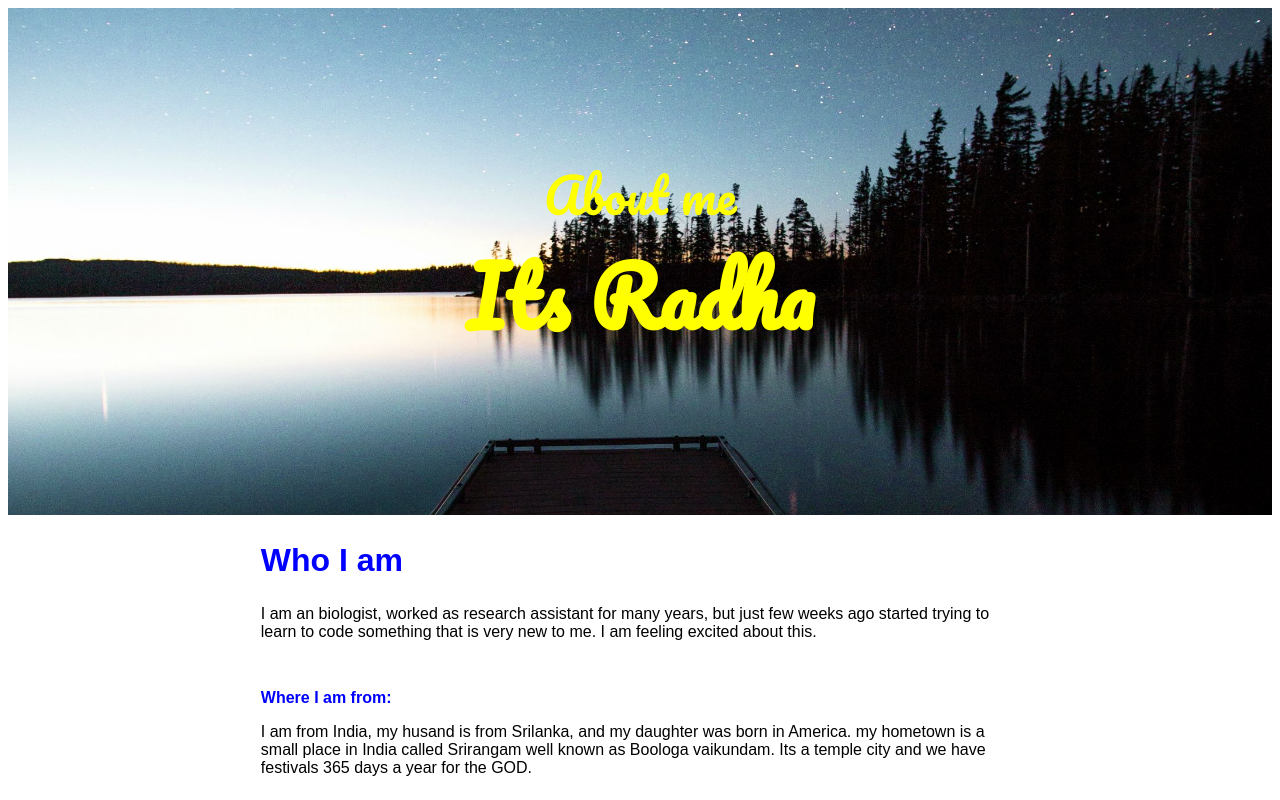
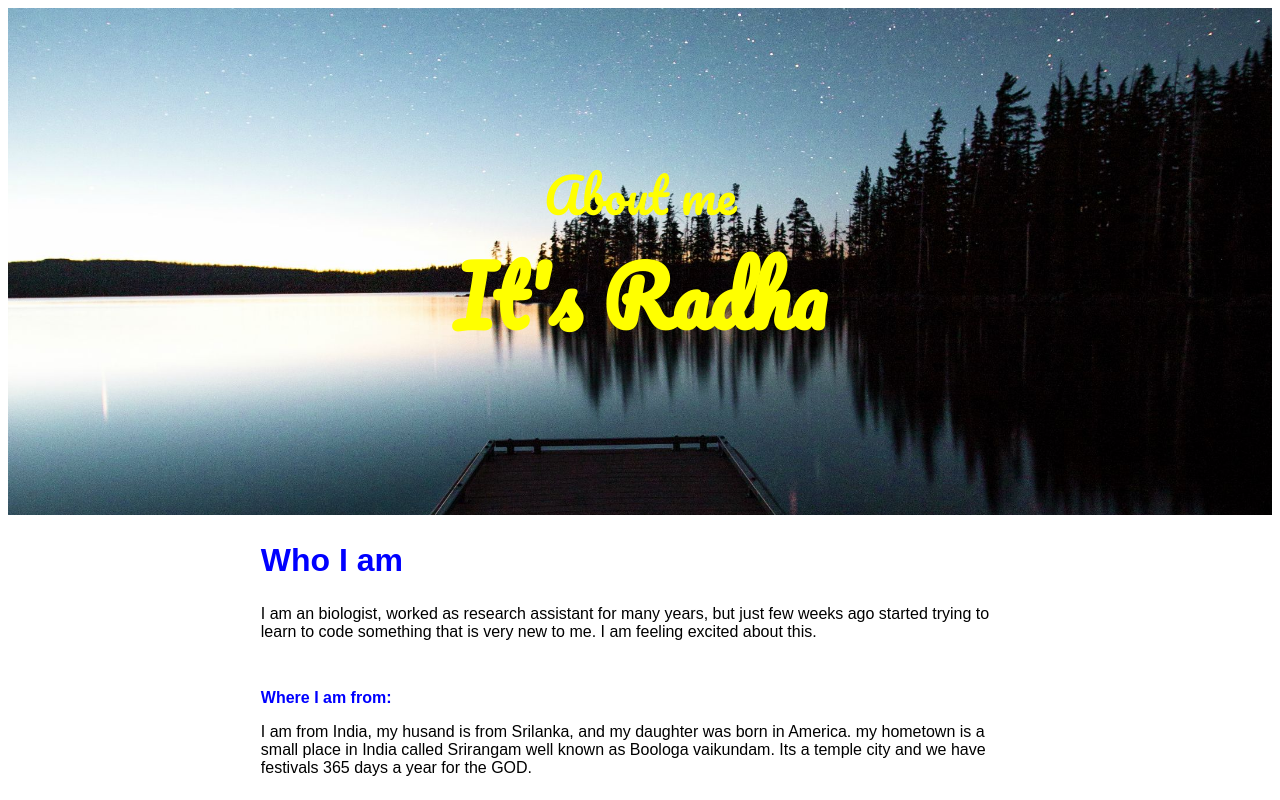
Before and after one commit to radhanada/about-me, a plain HTML site: page index.html in a window 1280 px wide. Shown: the top 800 px of the page. Drawn offline with Linux system fonts and the light colour scheme.

Commit message:
fixing heading

```diff
--- a/index.html
+++ b/index.html
@@ -8,7 +8,7 @@
 <body>
 	<header class="masthead">
 	     <p class="masthead-intro">About me</p>
-		 <h1 class="masthead-heading"> Its Radha </h1>
+		 <h1 class="masthead-heading"> It's Radha </h1>
 	</header>
 
 	<section>
```
